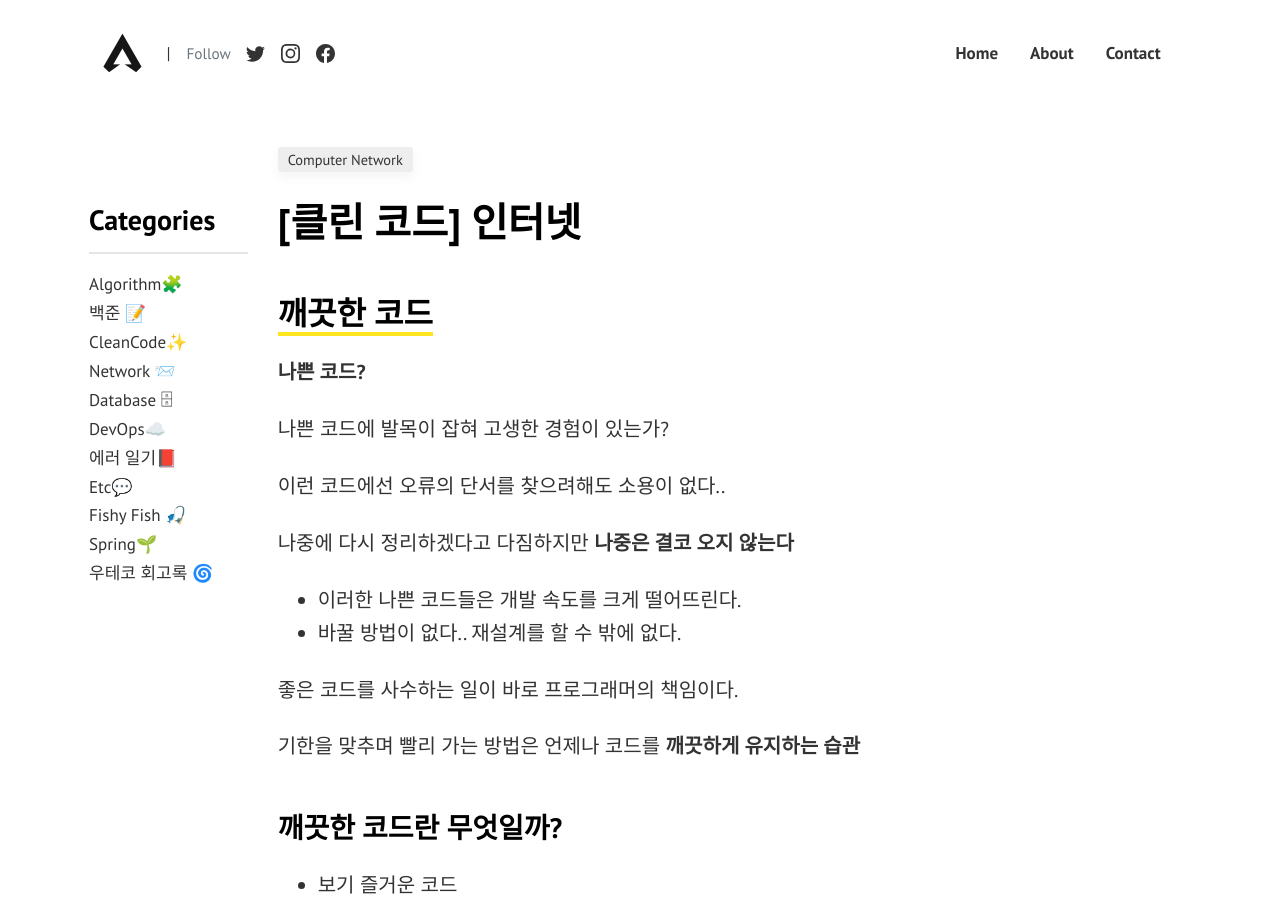
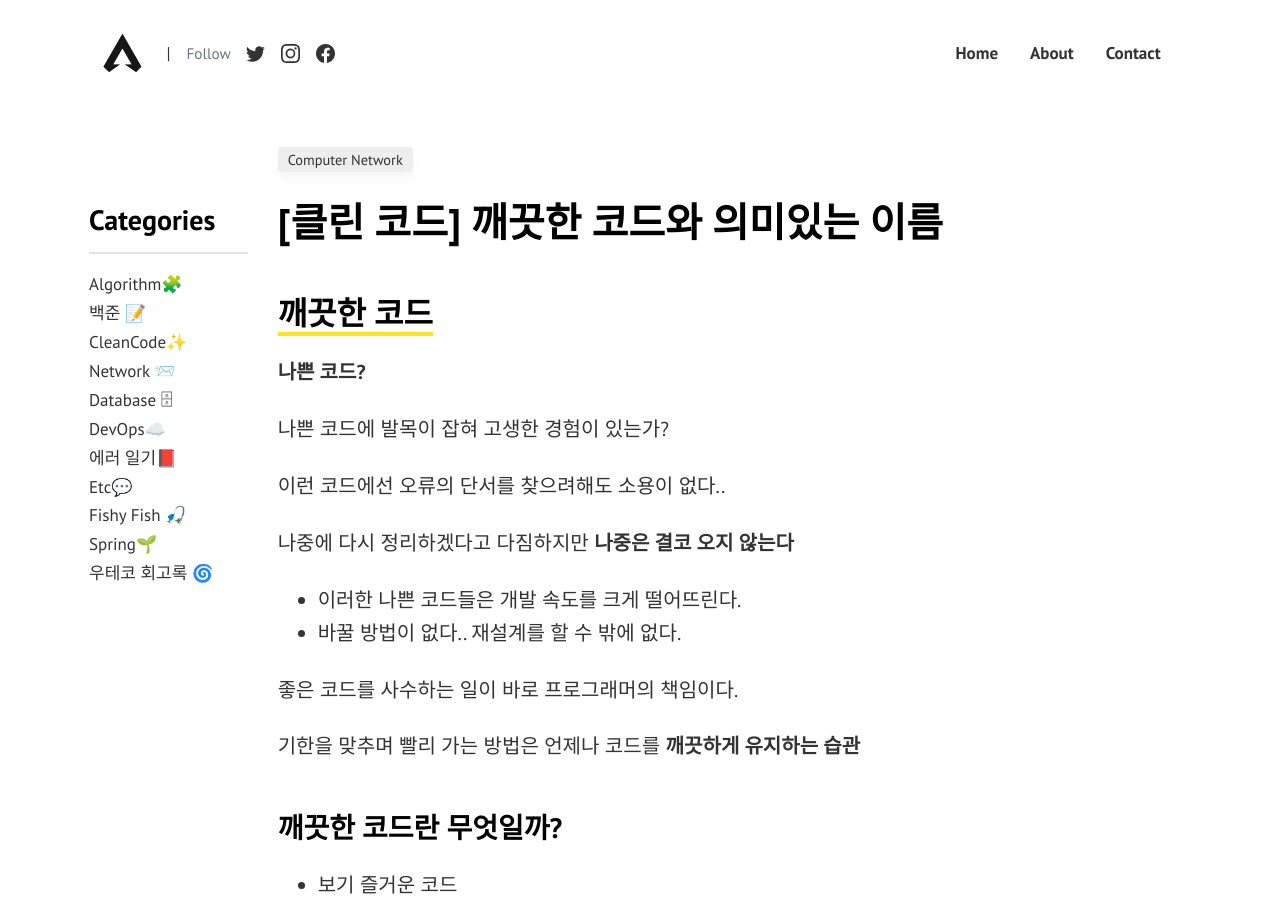
Before and after one commit to homebdy/homebdy.github.io, a Jekyll site: the page built from _posts/CleanCode/2023-05-20-cleancode1.md, in a window 1280 px wide and 900 px high. Built offline with Jekyll 4.4.1, drawn with Linux system fonts in a browser that asks for light colours; comment, search, counter and statistics services are not loaded.

Commit message:
게시물 제목 변경

```diff
--- a/_posts/CleanCode/2023-05-20-cleancode1.md
+++ b/_posts/CleanCode/2023-05-20-cleancode1.md
@@ -1,6 +1,6 @@
 ---
 layout: post
-title:  "[클린 코드] 인터넷"
+title:  "[클린 코드] 깨끗한 코드와 의미있는 이름"
 author: yj
 category: [ CleanCode✨ ]
 tags: [ Computer Network ]
```
